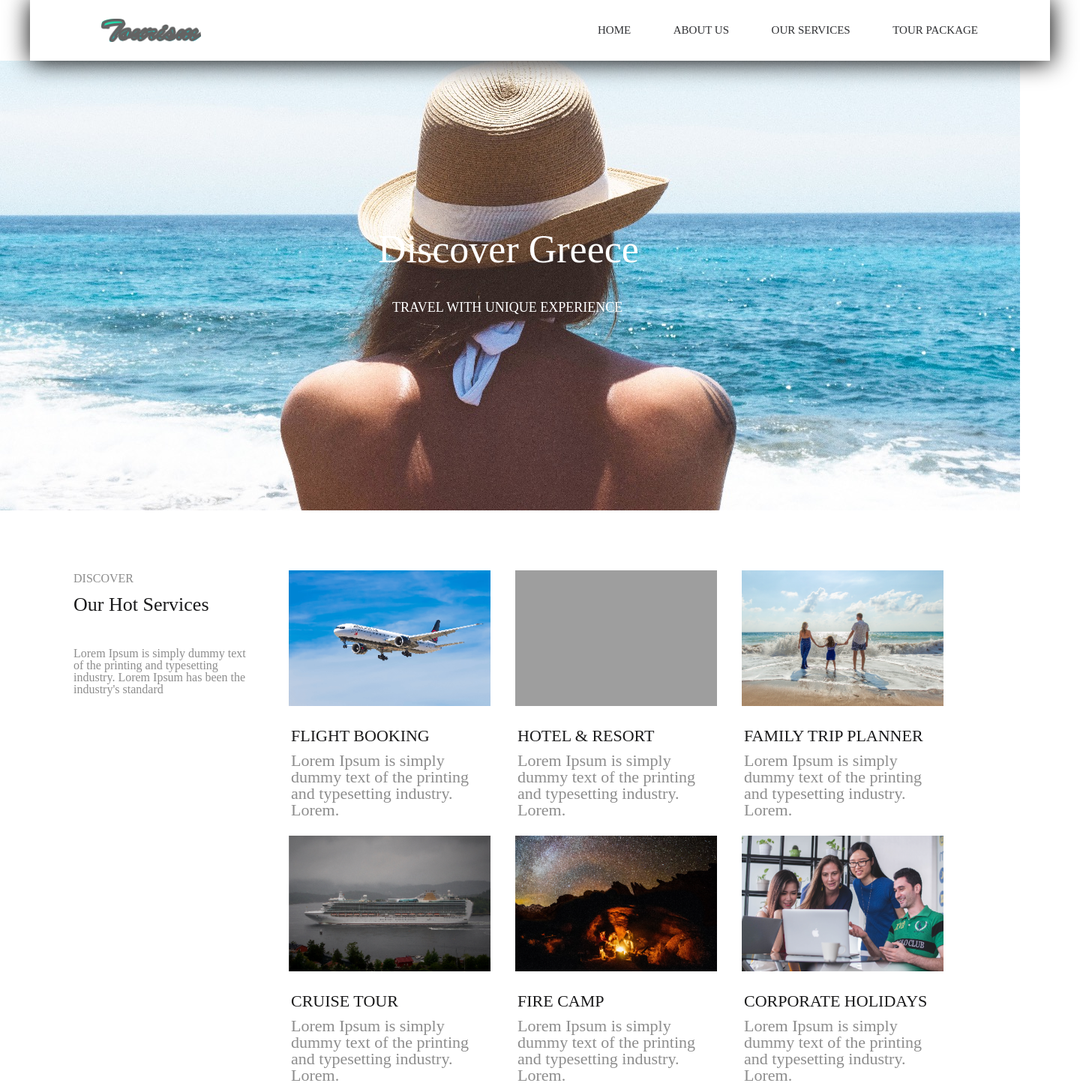
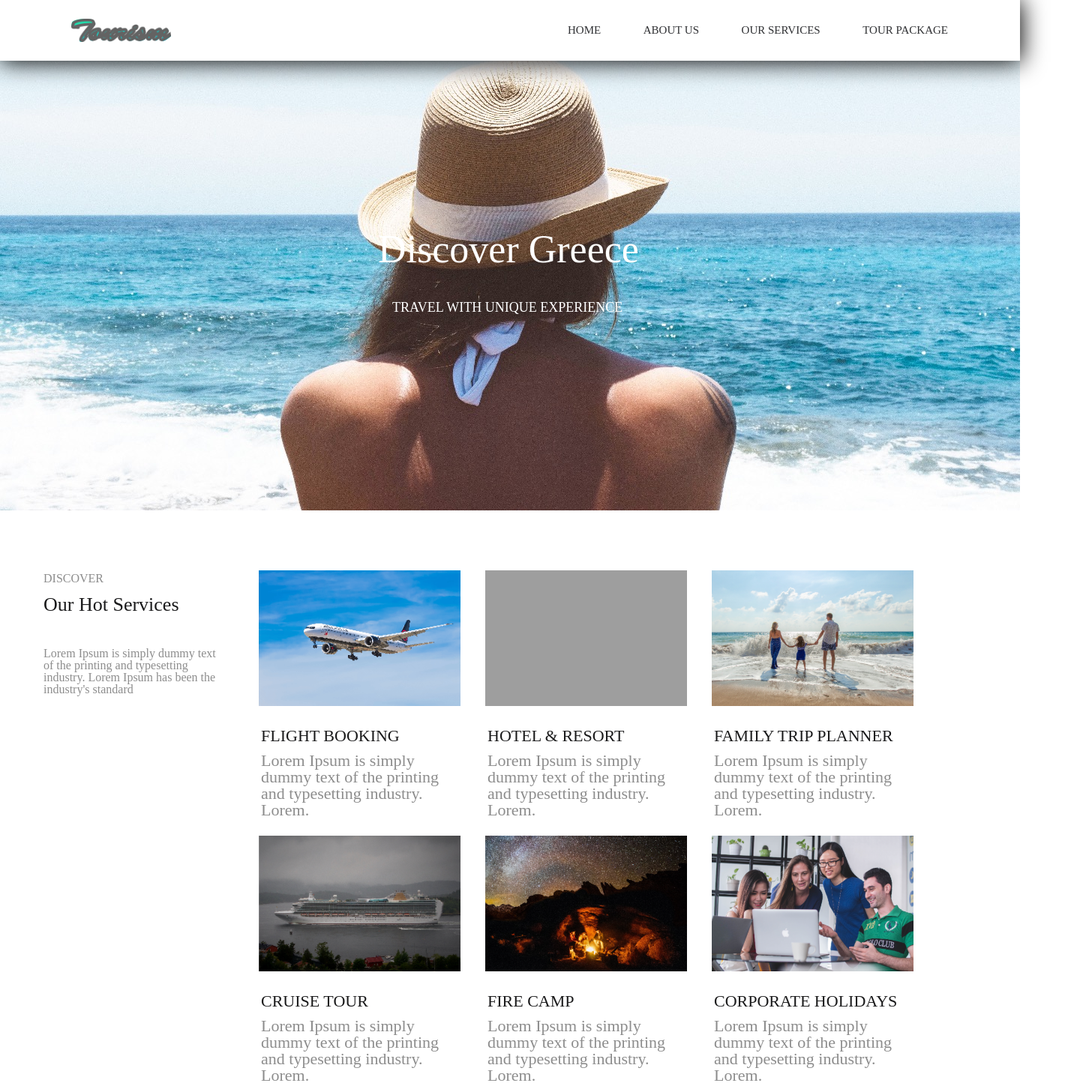
Before and after one commit to natiasaghliani/Lecture-8, a plain HTML site: page index.html in a window 1280 px wide. Shown: the whole page at 75% size, 1440 px wide, since content can reach past the window. Drawn offline with Linux system fonts and the light colour scheme; grey boxes are pictures that could not be loaded.

Commit message:
zoom edit

```diff
--- a/css/style.css
+++ b/css/style.css
@@ -1,11 +1,12 @@
+
 .header1 {
-	width: 1440px;
+	width: 1360px;
 	height: 81px;
-
+	margin: 0 auto;
 }
 
 .container {
-	margin-left: 40px;
+
 	width: 1360px;
 	height: 81px;
 	padding: 25px 96px 25px 95px;
@@ -89,14 +90,13 @@ h1:hover {
 
 
 .s-2 {
-	width: 1360px;
 	margin-bottom: 100px;
 
 }
 
 .container1 {
+	margin: 0 auto;
 	width: 1170px;
-	margin: 0 auto;
 	margin-top: 80px;
 	display: flex;
 	justify-content: space-between;
@@ -130,7 +130,7 @@ h3 {
 .p-text {
 	color: #8D8D8D;
 	font-size: 16px;
-	font-weight: #8D8D8D;
+	font-weight: 400;
 	margin-top: 44px;
 	padding-left: 3px;
 }
```
Also changed, not shown: 2 other files.
